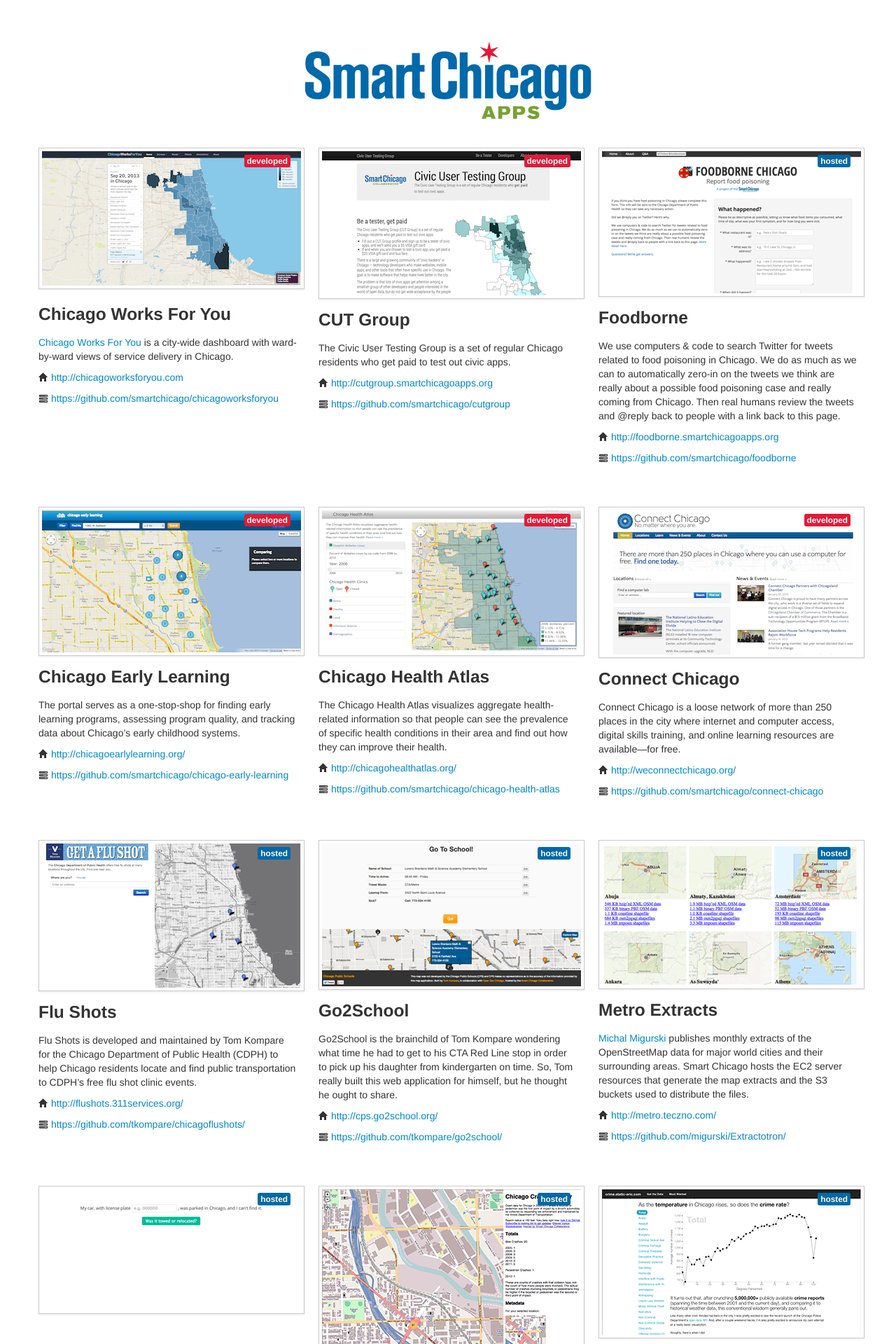
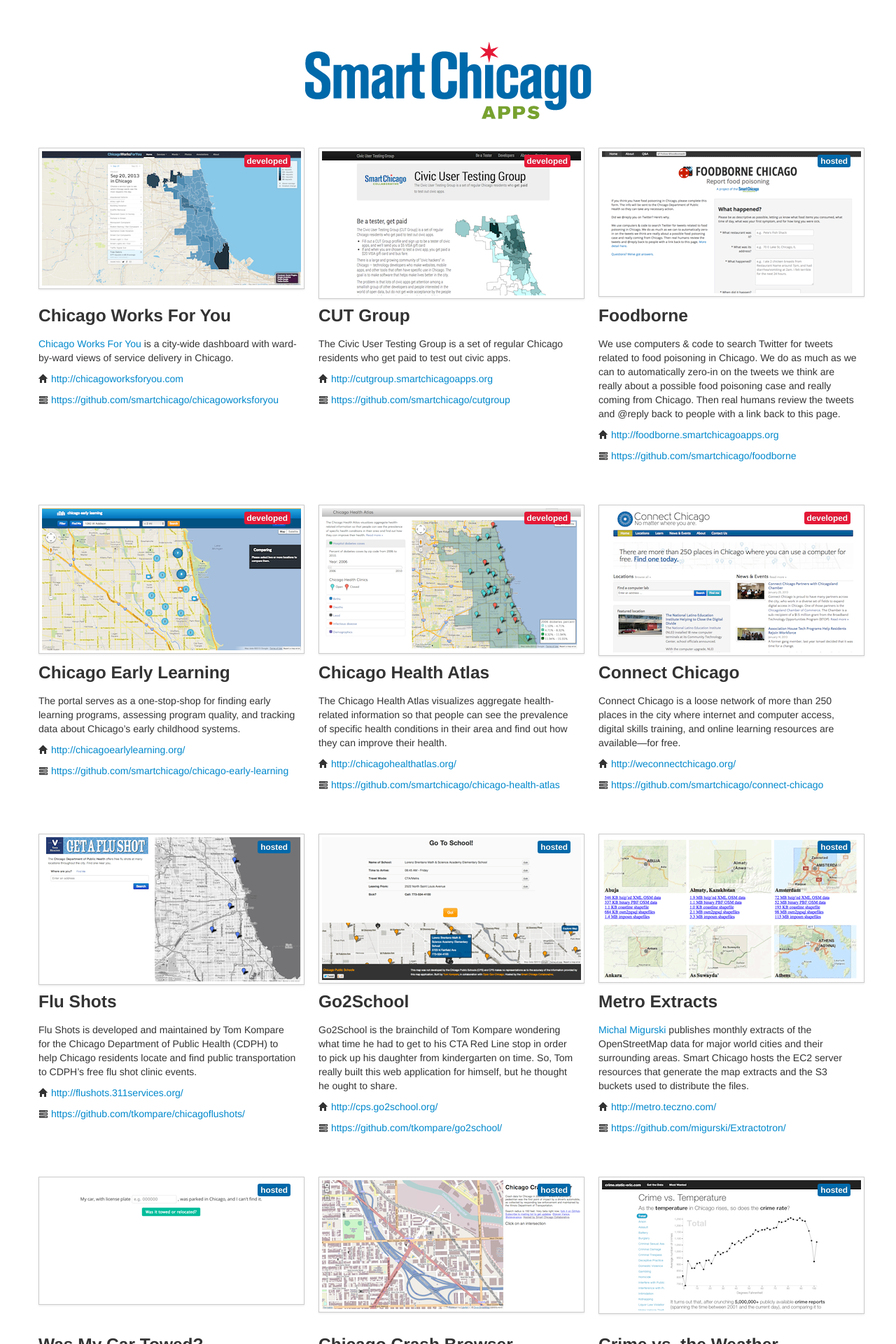
Before and after one commit to smartchicago/www.smartchicagoapps.org, a Jekyll site: the page built from index.html, in a window 1280 px wide. Shown: the top 1920 px of the page at 70% size. Built offline with Jekyll 4.4.1, drawn with Linux system fonts in a browser that asks for light colours; nearby versions of some CDN libraries; Markdown is read by kramdown in place of the engine named in the settings.

Commit message:
adjust images and css to make screen shots consistent.

```diff
--- a/assets/css/main.css
+++ b/assets/css/main.css
@@ -1,5 +1,6 @@
 div.site-thumbnail{
-  min-height: 208px;
+  min-height: 210px;
+  height: 210px;
   width: 370px;
   position: relative;
 }
```
Also changed, not shown: assets/img/thumbnails/chicago-crash-browser.png, assets/img/thumbnails/crime-weather.png.
